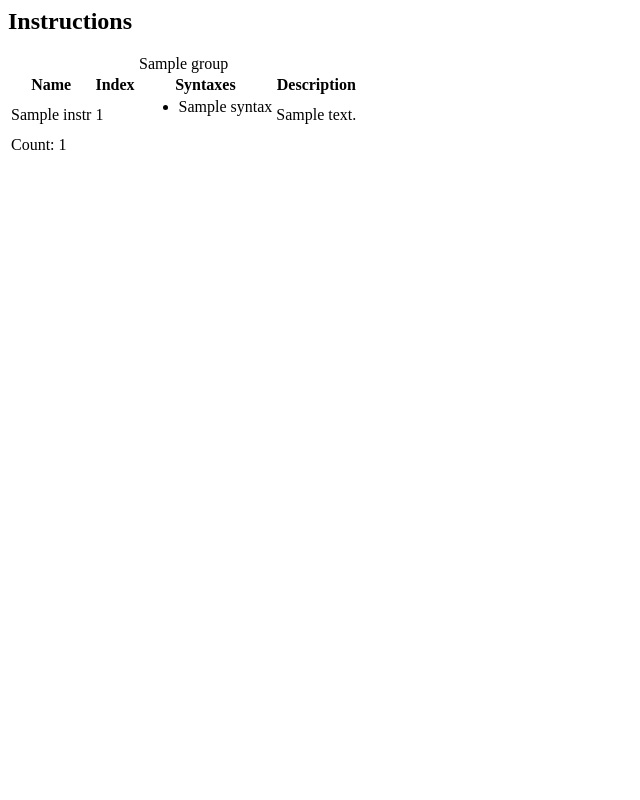
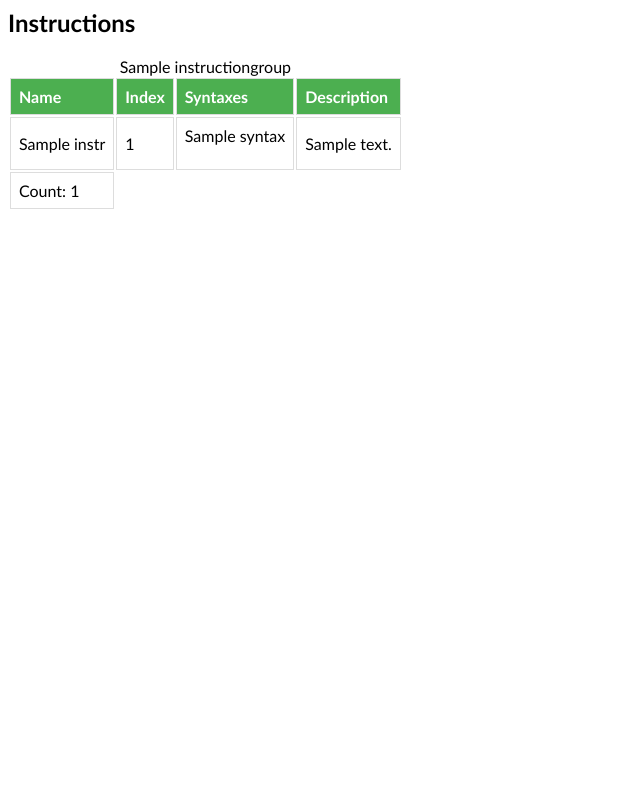
Before and after one commit to wingez/gcpu, a Python web app: template gcpu/documentation/templates/instructions.html in a window 1280 px wide. Shown: the whole page, without its empty margins (0-640 px from the left). Run offline with Jinja, Linux system fonts and the light colour scheme; the template is opened without the code that fills it: most values are stand-ins (such as "Sample title", 1, 10 or a date in 2020).

Commit message:
Added some default arguments

```diff
--- a/gcpu/documentation/templates/instructions.html
+++ b/gcpu/documentation/templates/instructions.html
@@ -6,7 +6,7 @@
 {% for groupname,group in instructiongroups.items() %}
 
 <table>
-    <caption>{{group.name}}</caption>
+    <caption>{{groupname}}</caption>
     <thead>
     <tr>
         <th>Name</th>
--- a/gcpu/documentation/templates/layout.html
+++ b/gcpu/documentation/templates/layout.html
@@ -1,11 +1,50 @@
 <html>
 <head>
     {% block styles %}{% endblock %}
+
+    <style>
+
+
+        body{
+            font-family:"Trebuchet MS";
+        }
+
+        table{
+            width:100%
+            border-collapse:collapse;
+        }
+
+        .table-even{
+            background-color:#f2f2f2;
+        }
+
+        th{
+            padding-top:12px;
+            padding-bottom:12px;
+            text-align:left;
+            background-color:#4CAF50;
+            color:white;
+        }
+
+        th, td {
+            border: 1px solid #ddd;
+            padding: 8px;
+            margin:0px;
+        }
+
+        table ul {
+            padding: 0;
+            list-style-type: none;
+        }
+
+
+    </style>
+
 </head>
 
 <body>
-    {% block body %}{% endblock %}
-    {% block scripts %}{% endblock %}
+{% block body %}{% endblock %}
+{% block scripts %}{% endblock %}
 </body>
 
 </html>
--- a/gcpu/microcode/core.py
+++ b/gcpu/microcode/core.py
@@ -65,7 +65,7 @@ class Instruction(object):
             result += self.compilefunction(*args)
         return result
 
-    def addsyntax(self, mnemonic, args, priority=0):
+    def addsyntax(self, mnemonic, args=(), priority=0):
         syntax.create(mnemonic, args, self, priority)
         return self
 
```
